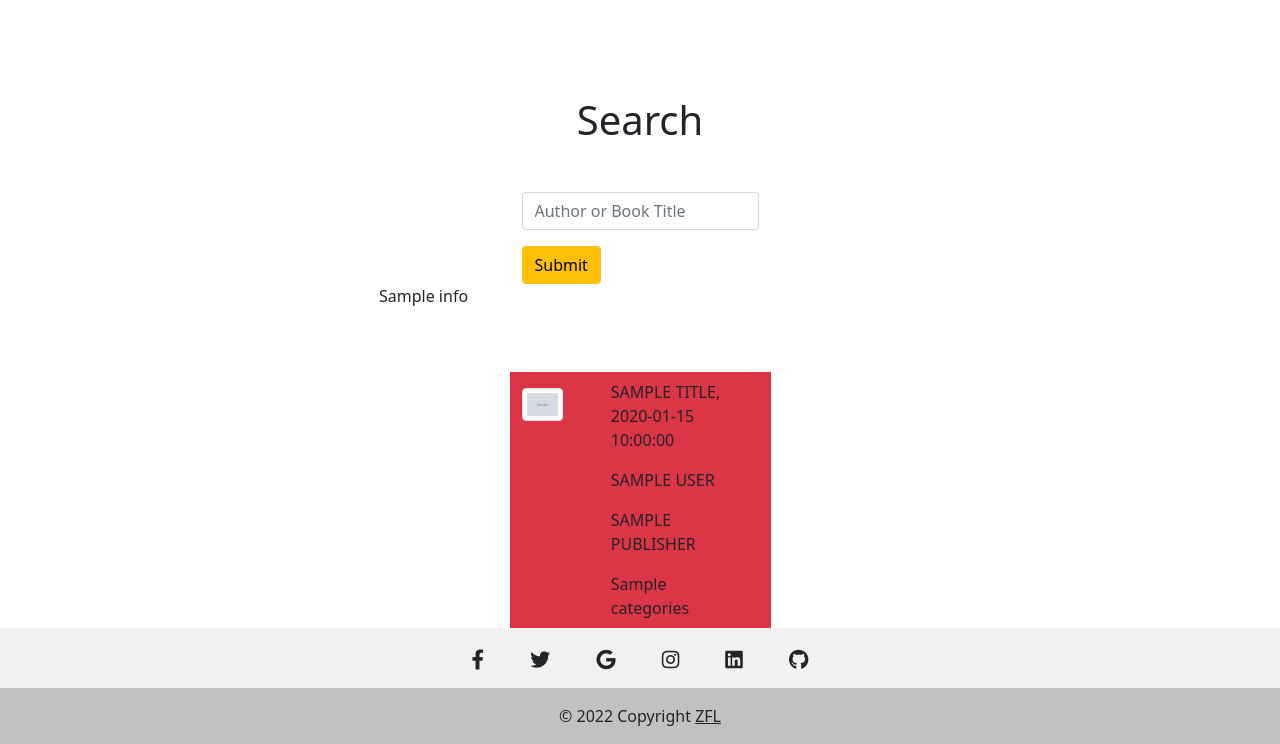
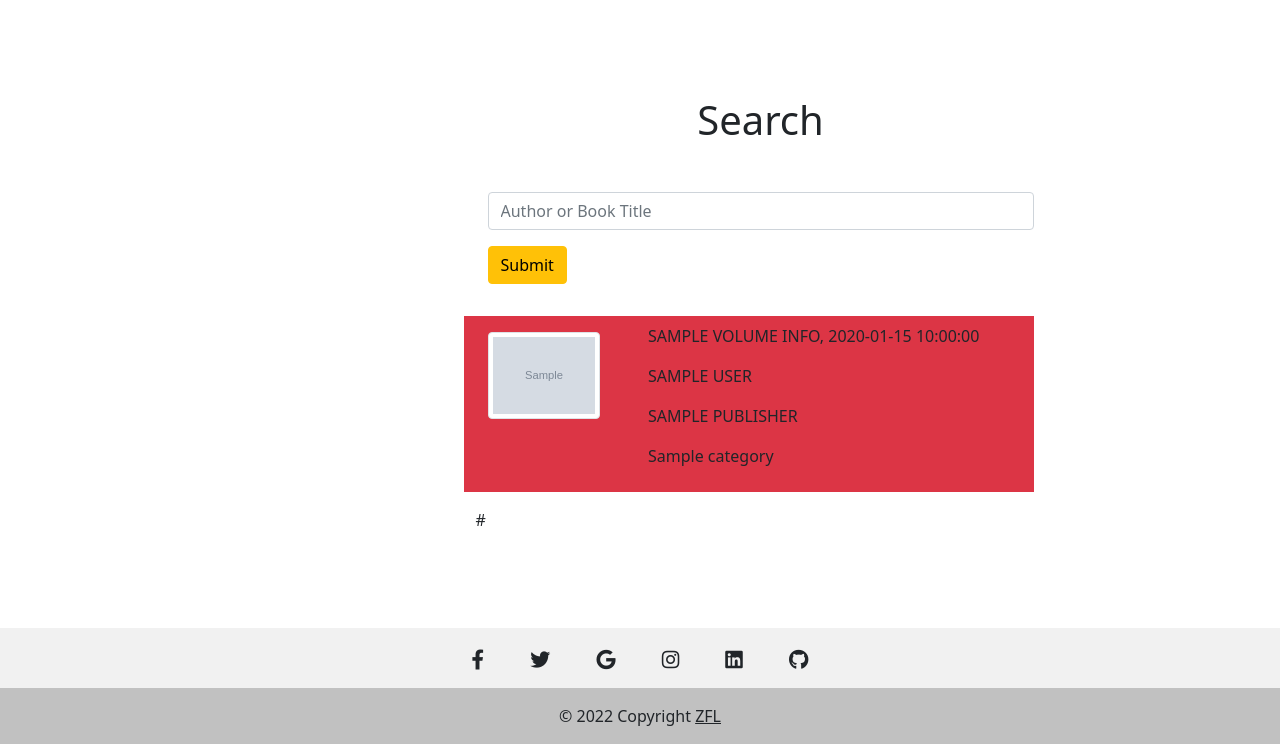
Before and after one commit to VELIFZ/BookAPI, a Flask app: template app/templates/search.html in a window 1280 px wide. Shown: the part 56-800 px from the top of the page. Run offline with Flask 2, Linux system fonts and the light colour scheme; tables that the repository leaves empty hold one stand-in row (values such as "Sample post"); the template is opened without the code that fills it: values that come from a table or form of the project are taken from there, most other values are stand-ins (such as "Sample title", 1, 10 or a date in 2020); grey boxes marked "Sample" are stand-in pictures; some libraries are stand-ins or nearby versions.

Commit message:
working on search pagination

```diff
--- a/app/static/css/main.css
+++ b/app/static/css/main.css
@@ -1,3 +1,19 @@
 html{
     overflow-x: hidden;
     }
+
+.pagination-page-info {
+    padding: .6em;
+    padding-left: 0;
+    width: 40em;
+    margin: .5em;
+    margin-left: 0;
+    font-size: 12px;
+}
+.pagination-page-info b {
+    color: black;
+    background: #6aa6ed;
+    padding-left: 2px;
+    padding: .1em .25em;
+    font-size: 150%;
+}
--- a/app/templates/components/layout.html
+++ b/app/templates/components/layout.html
@@ -14,18 +14,18 @@
 <body class= "d-flex flex-column min-vh-100">
      {% include 'partials/nav.html' %}
 
-     <div class="container my-5">
-        <div class="row justify-content-center">
-            <div class="col-6">
+     <div class="container my-5 mx-5">
+        <div class="row justify-content-center mb-5">
+        <div class="col-3"></div>
+            <div class="col-6 mb-2">
               {% block content %}
               {% endblock %}
             </div>
         </div>
       </div>
 
-      <div class="cotainer-fluid mt-5">
-        {% include 'partials/footer.html' %}
-      </div>
+
+      {% include 'partials/footer.html' %}
 <script src="https://cdnjs.cloudflare.com/ajax/libs/popper.js/2.9.2/umd/popper.min.js"></script>
 <script src="https://cdnjs.cloudflare.com/ajax/libs/twitter-bootstrap/5.1.0/js/bootstrap.min.js"></script>
 </body>
--- a/app/templates/search.html
+++ b/app/templates/search.html
@@ -3,13 +3,8 @@
 {% block title %} Search {% endblock %}
 
 {% block content %}
-
-<div class="container ">
+<!-- row for search-->
 <div class="row">
-        <div class="container">
-          <div class="row">
-              <div class="col-md-3"></div>
-              <div class="col-md-6">
   <h1 class="text-center my-5">Search</h1>
   <form class="form-inline" method="POST">
       {{ form.hidden_tag() }}
@@ -23,44 +18,47 @@
     </div>
   </form>
 </div>
-          </div>
-       </div>
+<!-- search row ends -->
+
+<div class="row mt-3">
+  {% include 'partials/message.html' %}
 </div>
 
+<!-- Displays api call results in cars for each book -->
+{% if items %}
 <div class="row">
-    {{ info }}
-    <br>
-   </div>
-
-    {% if (title or authors) %}
-    <div class="row">
-      <div class="container">
-        <div class="row mt-5">
-          <div class="col-md-3"></div>
-              <div class="col-md-6">
-                {#% for i in  %#}
+    {% for i in items %}
       <div class="row mt-3 bg-danger">
           <div class="col-3 mt-3">
-                    <img class="img-thumbnail" src='{{ image }}'>
+            {% if  i.volumeInfo.imageLinks %}
+            <img class="img-thumbnail" src='{{ i.volumeInfo.imageLinks.thumbnail }}'>
+            {% endif %}
           </div>
           <div class="col-9 my-2">
             <div class="container">
-                        <p>{{ title.upper() }}, {{ published_date }}</p>
-                        <p>{{ authors.upper() }}</p>
-                        <p> {{ publisher.upper() }}</p>
-                        <p>{{ categories }}</p>
-                        {% if description|length >200 %}
-                          <p>{{ description | truncate(200) }}</p>
+              <p>{{ i.volumeInfo.title.upper() }}, {{ i.volumeInfo.publishedDate }}</p>
+              {% if i.volumeInfo.authors %}
+              <p>{{ i.volumeInfo.authors.0.upper() }}</p>
+              {% endif %}
+              {% if i.volumeInfo.publisher %}
+              <p> {{ i.volumeInfo.publisher.upper() }}</p>
+              {% endif %}
+              {% if i.volumeInfo.categories %}
+              <p>{{ i.volumeInfo.categories.0 }}</p>
+              {% endif %}
+              {% if i.volumeInfo.description %}
+              {% if i.volumeInfo.description|length > 200 %}
+                <p>{{ i.volumeInfo.description | truncate(200) }}</p>
+              {% endif %}
               {% endif %}
             </div>
           </div>
         </div>
-                {#% endfor %#}
-              </div>
-          </div>
+    {% endfor %}
+    <div class="row align-content-center mt-3 mb-3">
+      {{ pagination.links }}
     </div>
 </div>
 {% endif %}
 
 {% endblock %}
-</div>
--- a/requirements.txt
+++ b/requirements.txt
@@ -7,6 +7,7 @@ email-validator==1.1.3
 Flask==2.0.3
 Flask-Login==0.5.0
 Flask-Migrate==3.1.0
+flask-paginate==2022.1.8
 Flask-SQLAlchemy==2.5.1
 Flask-WTF==1.0.0
 greenlet==1.1.2
```
Also changed, not shown: app/routes.py (+15 -16 lines). Lines whose indentation alone changed are shown as unchanged.
